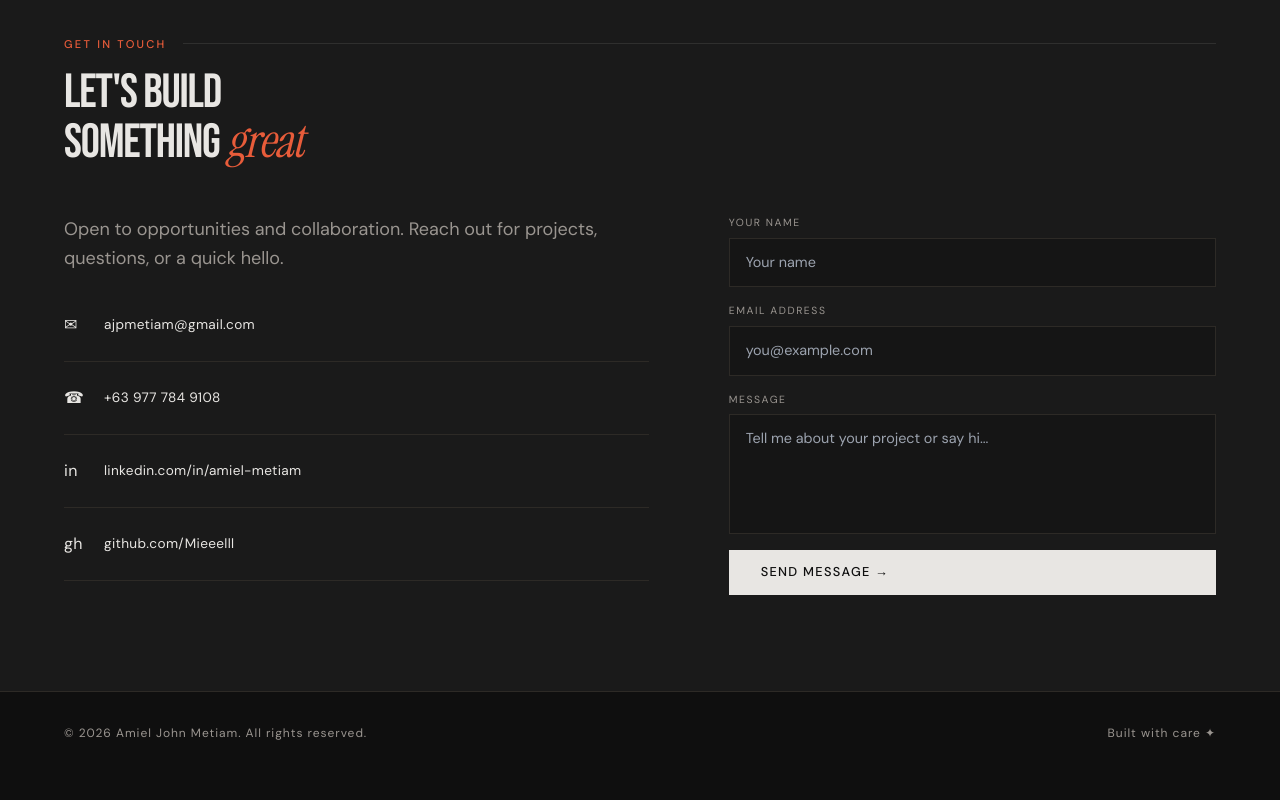
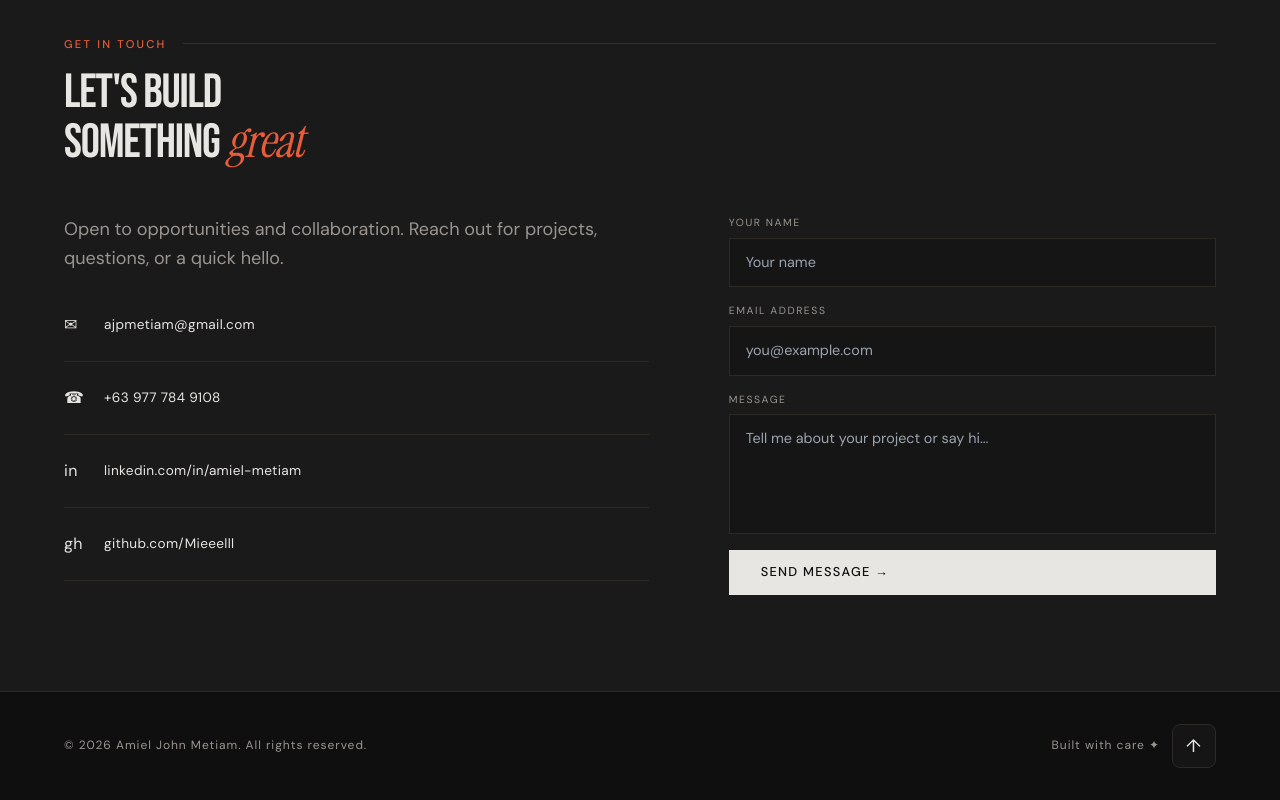
Before and after one commit to Mieeelll/Miel-Portfolio, a Next.js app: page / in a window 1280 px wide. Shown: the part 2735-3535 px from the top of the page. Before the commit the page ends 3510 px from the top, so only its background shows below. Built offline with nearby package versions, Linux system fonts and the light colour scheme.

Commit message:
Back to top button

```diff
--- a/app/page.tsx
+++ b/app/page.tsx
@@ -8,6 +8,7 @@ import HeroFadeInWrapper from "@/components/HeroFadeInWrapper";
 import TypingTagline from "@/components/TypingTagline";
 import OverviewCodeBlock from "@/components/OverviewCodeBlock";
 import LogoIcon from "@/components/LogoIcon";
+import BackToTopButton from "@/components/BackToTopButton";
 
 const SKILLS = [
   {
@@ -391,7 +392,10 @@ export default function Home() {
 
       <footer className="bg-paper text-muted py-6 sm:py-8 px-4 sm:px-6 tablet:px-10 lg:px-16 flex flex-col tablet:flex-row justify-between items-center gap-4 border-t border-border text-[0.7rem] sm:text-[0.75rem] tracking-[0.08em] text-center tablet:text-left">
         <span>© {new Date().getFullYear()} Amiel John Metiam. All rights reserved.</span>
-        <span>Built with care ✦</span>
+        <div className="flex flex-wrap items-center justify-center tablet:justify-end gap-3">
+          <span>Built with care ✦</span>
+          <BackToTopButton />
+        </div>
       </footer>
     </>
   );
--- /dev/null
+++ b/components/BackToTopButton.tsx
@@ -0,0 +1,21 @@
+"use client";
+
+export default function BackToTopButton() {
+  const scrollToTop = () => {
+    if (typeof window === "undefined") return;
+    const reduce =
+      window.matchMedia?.("(prefers-reduced-motion: reduce)")?.matches ?? false;
+    window.scrollTo({ top: 0, left: 0, behavior: reduce ? "auto" : "smooth" });
+  };
+
+  return (
+    <button
+      type="button"
+      onClick={scrollToTop}
+      aria-label="Return to top"
+      className="inline-flex items-center justify-center rounded-lg border border-border bg-cream/60 w-11 h-11 text-lg text-ink hover:bg-cream hover:border-accent hover:text-accent transition-colors shrink-0"
+    >
+      <span aria-hidden>↑</span>
+    </button>
+  );
+}
```
